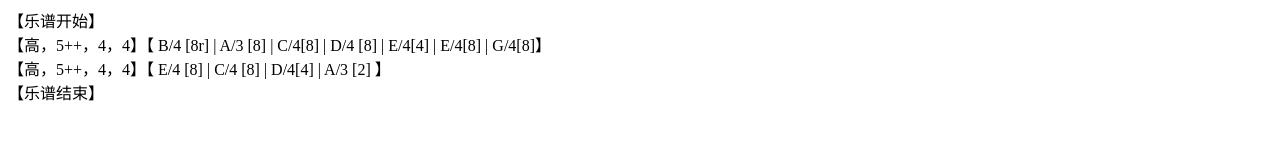
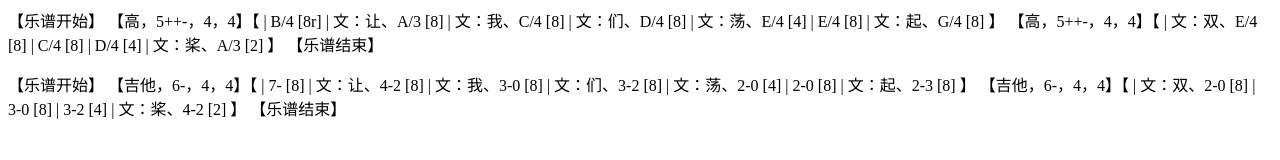
Before and after one commit to FFTYYY/YMusic, a website: page example/index.html in a window 1280 px wide. Drawn offline with Linux system fonts and the light colour scheme; a script that the page names is missing.

Commit message:
更新readme和示例

```diff
--- a/example/index.html
+++ b/example/index.html
@@ -1,13 +1,40 @@
 <body>
 	<p>
-		【乐谱开始】<br/>
-			【高，5++，4，4】【 B/4 [8r] | A/3 [8] | C/4[8] | D/4 [8] | E/4[4] | E/4[8] | G/4[8]】<br/>
-			【高，5++，4，4】【 E/4 [8]  | C/4 [8] | D/4[4] | A/3 [2]                           】<br/>
-		【乐谱结束】<br/>
+		【乐谱开始】
+			【高，5++-，4，4】【
+				|        B/4 [8r]
+				| 文：让、A/3 [8]
+				| 文：我、C/4 [8]
+				| 文：们、D/4 [8]
+				| 文：荡、E/4 [4] | E/4 [8]
+				| 文：起、G/4 [8]
+			】
+			【高，5++-，4，4】【
+				| 文：双、E/4 [8] | C/4 [8] | D/4 [4]
+				| 文：桨、A/3 [2]
+			】
+		【乐谱结束】
 	</p>
+	<p>
+		【乐谱开始】
+			【吉他，6-，4，4】【
+				|        7-  [8]
+				| 文：让、4-2 [8]
+				| 文：我、3-0 [8]
+				| 文：们、3-2 [8]
+				| 文：荡、2-0 [4] | 2-0 [8]
+				| 文：起、2-3 [8]
+			】
+			【吉他，6-，4，4】【
+				| 文：双、2-0 [8] | 3-0 [8] | 3-2 [4]
+				| 文：桨、4-2 [2]
+			】
+		【乐谱结束】
+	</p>
+
 </body>
 
-<!-- script src = "https://unpkg.com/ymusic@1.0.7/ymusic.js"></script -->
+<script src = "https://unpkg.com/ymusic@1.0.7/ymusic.js"></script>
 
 <script>
 	YMusic.init_ymusic_sampler(
@@ -20,6 +47,6 @@
 		baseurl = "https://tonejs.github.io/audio/salamander/",
 	)
 
-	YMusic.start_ymusic({width_off : 70 , speed : 3} , ["PRE"])
+	YMusic.start_ymusic({width_off : 70 , speed : 3} , ["P"])
 
 </script>
```
Also changed, not shown: README.md, readme_imgs/pic1.png, readme_imgs/pic2.png (added), readme_imgs/pic3.png (added).
